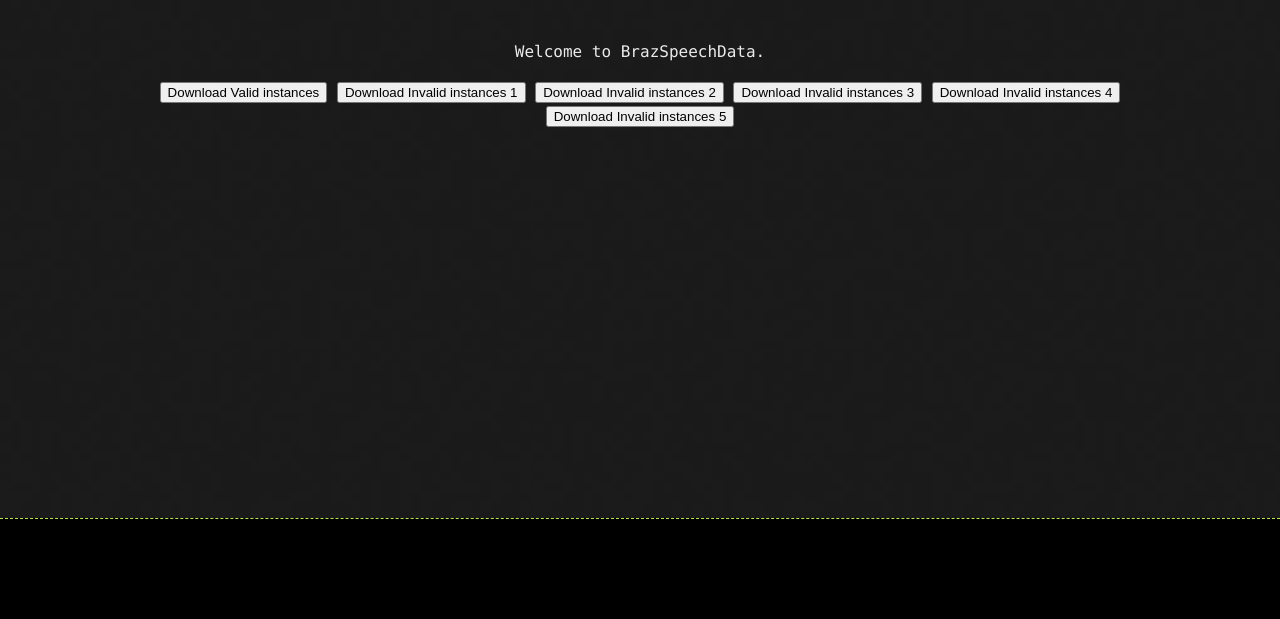
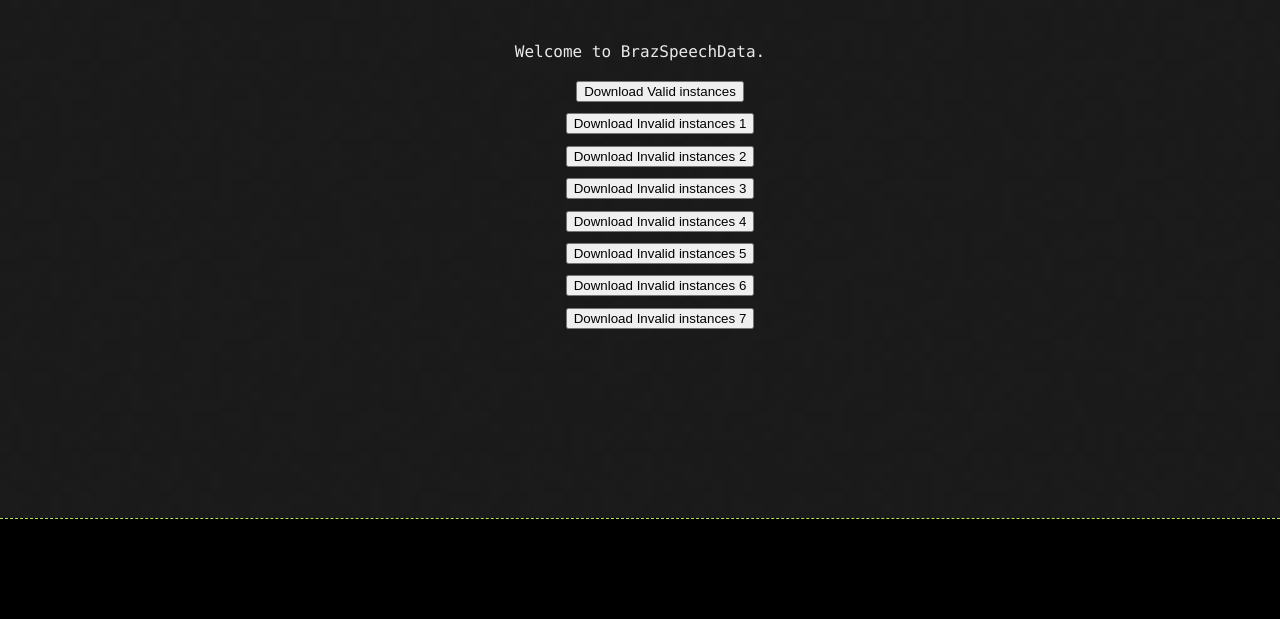
Before and after one commit to danpeixoto/BrazSpeechData, a Flask app: page /admin in a window 1280 px wide. Shown: the part 181-800 px from the top of the page. Run offline with Flask 2, Linux system fonts and the light colour scheme; a user stored in the database is signed in; some libraries are stand-ins or nearby versions.

Commit message:
Página index e admin modificada, inserido duas novas classes

```diff
--- a/webui/templates/admin.html
+++ b/webui/templates/admin.html
@@ -1,6 +1,25 @@
 {% with title="BrazSpeechData" %}
 {% include "header_admin.html" %}
 {% endwith %}
+
+<head>
+
+	<style>
+		ol{
+			list-style-type: none;
+		}
+		li{
+			margin: 10px;
+		}
+
+		input:hover{
+			background-color:#4a4a4a;
+			color:#e3e3e3;
+			border-radius: 5px;
+		}
+	</style>
+
+</head>
 
 <div class="container" style="text-align: center">
 	<section id="main_content">
@@ -10,12 +29,24 @@
 		</ul>
 		<form method="post">
 
-      <input type="submit" value="Download Valid instances" name="Download Valid instances"/>
-	  <input type="submit" value="Download Invalid instances 1" name="Download Invalid instances 1"  />
-	  <input type="submit" value="Download Invalid instances 2" name="Download Invalid instances 2"  />
-	  <input type="submit" value="Download Invalid instances 3" name="Download Invalid instances 3"  />
-	  <input type="submit" value="Download Invalid instances 4" name="Download Invalid instances 4"  />
-	  <input type="submit" value="Download Invalid instances 5" name="Download Invalid instances 5"  />
+			<ol>
+				<li><input type="submit" value="Download Valid instances" name="Download Valid instances" /></li>
+				<li><input type="submit" value="Download Invalid instances 1" name="Download Invalid instances 1" /></li>
+				<li><input type="submit" value="Download Invalid instances 2" name="Download Invalid instances 2" /></li>
+				<li><input type="submit" value="Download Invalid instances 3" name="Download Invalid instances 3" /></li>
+				<li><input type="submit" value="Download Invalid instances 4" name="Download Invalid instances 4" /></li>
+				<li><input type="submit" value="Download Invalid instances 5" name="Download Invalid instances 5" /></li>
+				<li><input type="submit" value="Download Invalid instances 6" name="Download Invalid instances 6" /></li>
+				<li><input type="submit" value="Download Invalid instances 7" name="Download Invalid instances 7" /></li>
+			</ol>
+
+
+
+
+
+
+
+
 
 		</form>
 	</section>
```
Also changed, not shown: webui/templates/index.html (+20 -3 lines), database.db. Lines whose indentation alone changed are shown as unchanged.
